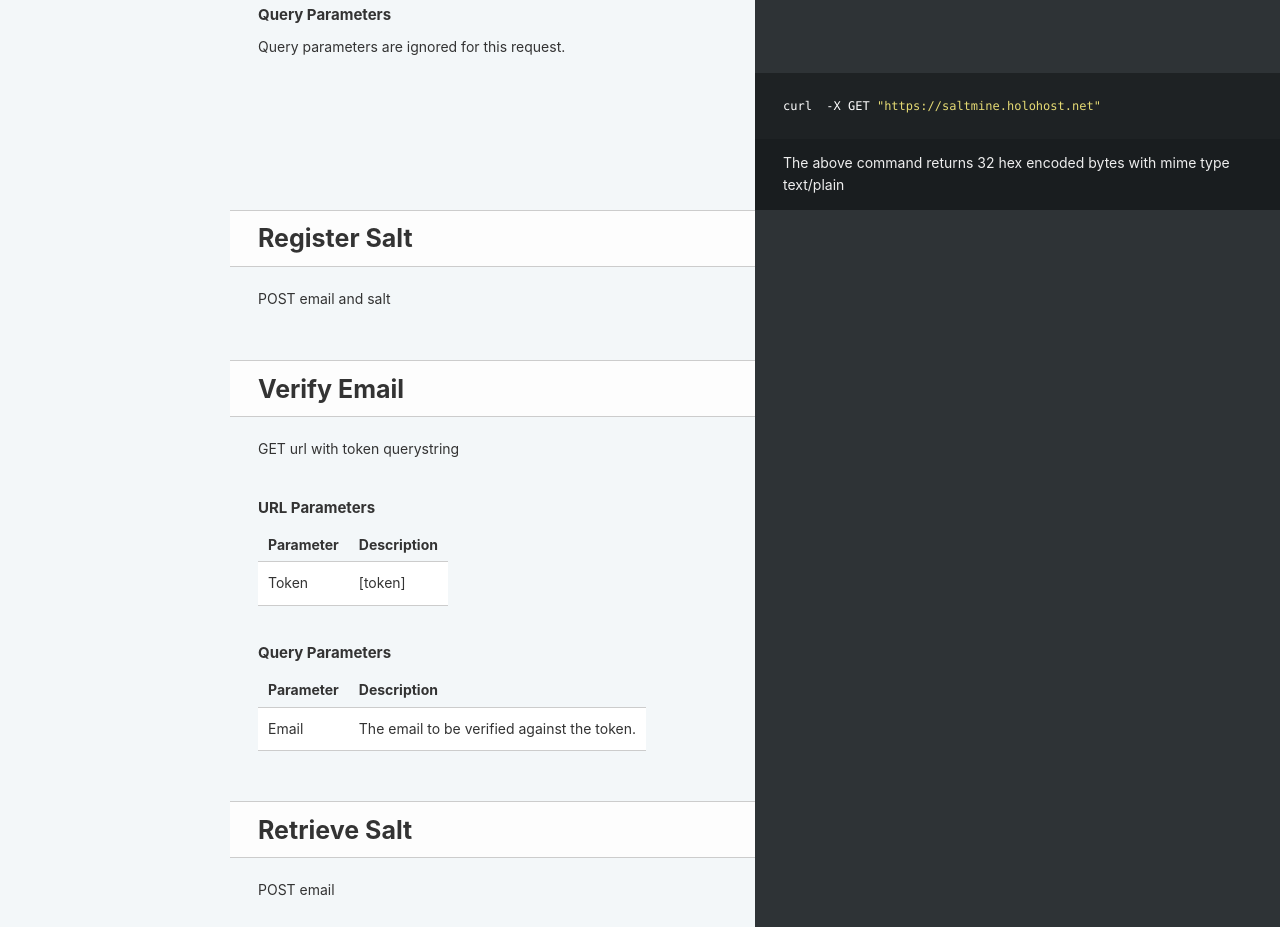
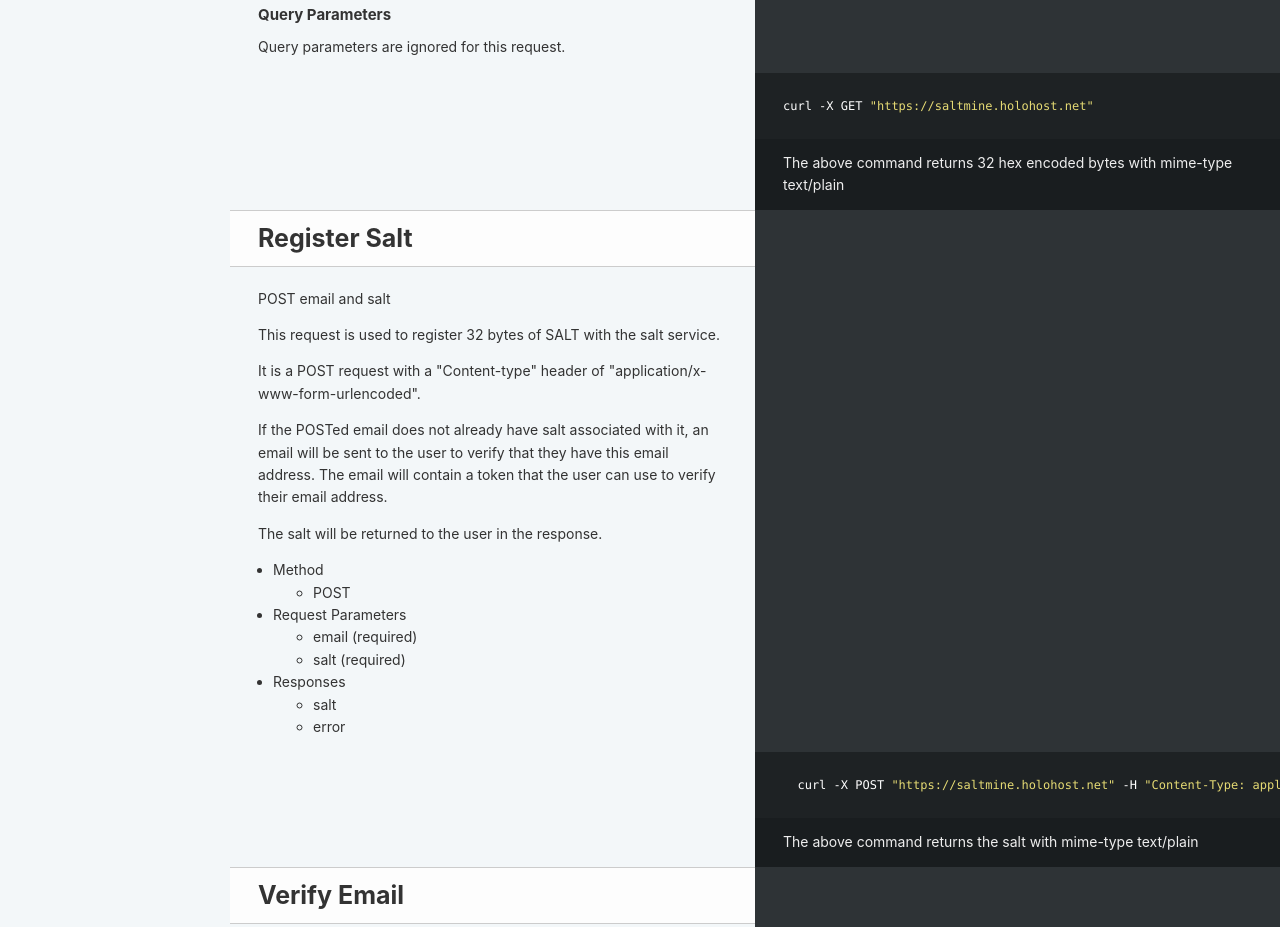
Before and after one commit to Holo-Host/saltmine, a plain HTML site: page docs/index.html in a window 1280 px wide. Shown: the part 980-1907 px from the top of the page. Drawn offline with Linux system fonts and the light colour scheme.

Commit message:
adding documentation

```diff
--- a/docs/index.html
+++ b/docs/index.html
@@ -267,7 +267,7 @@
 <p>Welcome to the Holo Saltmine API! You can use our API to access Holo Saltmine API endpoints.</p>
 
 <ul>
-<li>Every API in this service will always return 32 hex encoded bytes with mime type text/plain.</li>
+<li>Every API in this service will always return 32 hex encoded bytes with mime-type text/plain.</li>
 <li>POST requests will require a &quot;Content-Type&quot; header of &quot;application/x-www-form-urlencoded&quot;.</li>
 <li>Response headers will include an &quot;Access-Control-Allow-Origin&quot; header of &quot;&#42;&quot; for Cross-Origin Resource Sharing (CORS).</li>
 </ul>
@@ -305,13 +305,48 @@ At present, we have language bindings for command line / shell scripts!
 <p>URL parameters are ignored for this request.</p>
 <h3 id='query-parameters'>Query Parameters</h3>
 <p>Query parameters are ignored for this request.</p>
-<pre class="highlight shell tab-shell"><code>curl  -X GET <span class="s2">"https://saltmine.holohost.net"</span>
+<pre class="highlight shell tab-shell"><code>curl -X GET <span class="s2">"https://saltmine.holohost.net"</span>
 </code></pre>
 <blockquote>
-<p>The above command returns 32 hex encoded bytes with mime type text/plain</p>
+<p>The above command returns 32 hex encoded bytes with mime-type text/plain</p>
 </blockquote>
 <h1 id='register-salt'>Register Salt</h1>
 <p>POST email and salt</p>
+
+<p>This request is used to register 32 bytes of SALT with the salt service.</p>
+
+<p>It is a POST request with a &quot;Content-type&quot; header of &quot;application/x-www-form-urlencoded&quot;.</p>
+
+<p>If the POSTed email does not already have salt associated with it, an email will
+ be sent to the user to verify that they have this email address.
+ The email will contain a token that the user can use to verify their email address.</p>
+
+<p>The salt will be returned to the user in the response.</p>
+
+<ul>
+<li>Method
+
+<ul>
+<li>POST</li>
+</ul></li>
+<li>Request Parameters
+
+<ul>
+<li>email (required)</li>
+<li>salt (required)</li>
+</ul></li>
+<li>Responses
+
+<ul>
+<li>salt</li>
+<li>error</li>
+</ul></li>
+</ul>
+<pre class="highlight shell tab-shell"><code>  curl -X POST <span class="s2">"https://saltmine.holohost.net"</span> -H <span class="s2">"Content-Type: application/x-www-form-urlencoded"</span> --data <span class="s2">"email=address%40domain.com&amp;salt=abc123"</span>
+</code></pre>
+<blockquote>
+<p>The above command returns the salt with mime-type text/plain</p>
+</blockquote>
 <h1 id='verify-email'>Verify Email</h1>
 <p>GET url with token querystring</p>
 <h3 id='url-parameters-2'>URL Parameters</h3>
@@ -323,7 +358,7 @@ At present, we have language bindings for command line / shell scripts!
 </thead><tbody>
 <tr>
 <td>Token</td>
-<td>[token]</td>
+<td>The token used to verify the email</td>
 </tr>
 </tbody></table>
 <h3 id='query-parameters-2'>Query Parameters</h3>
```
